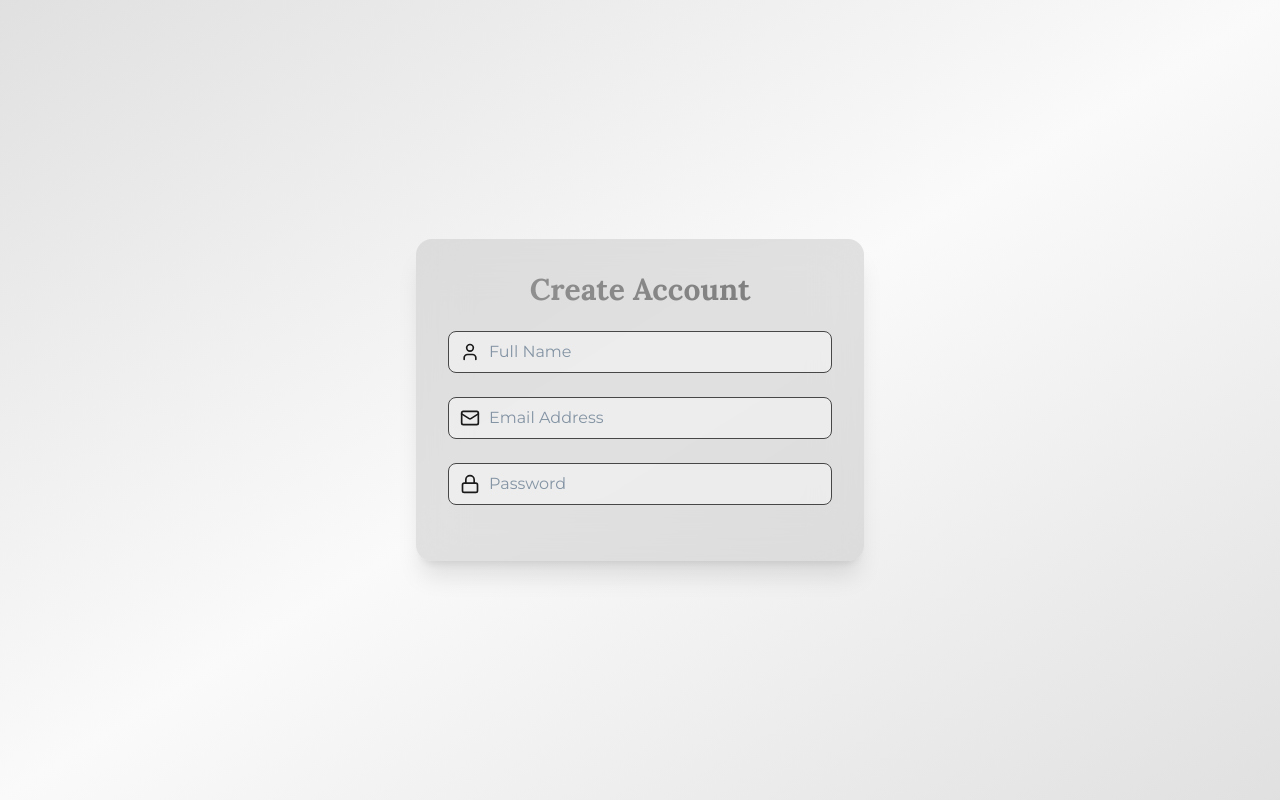
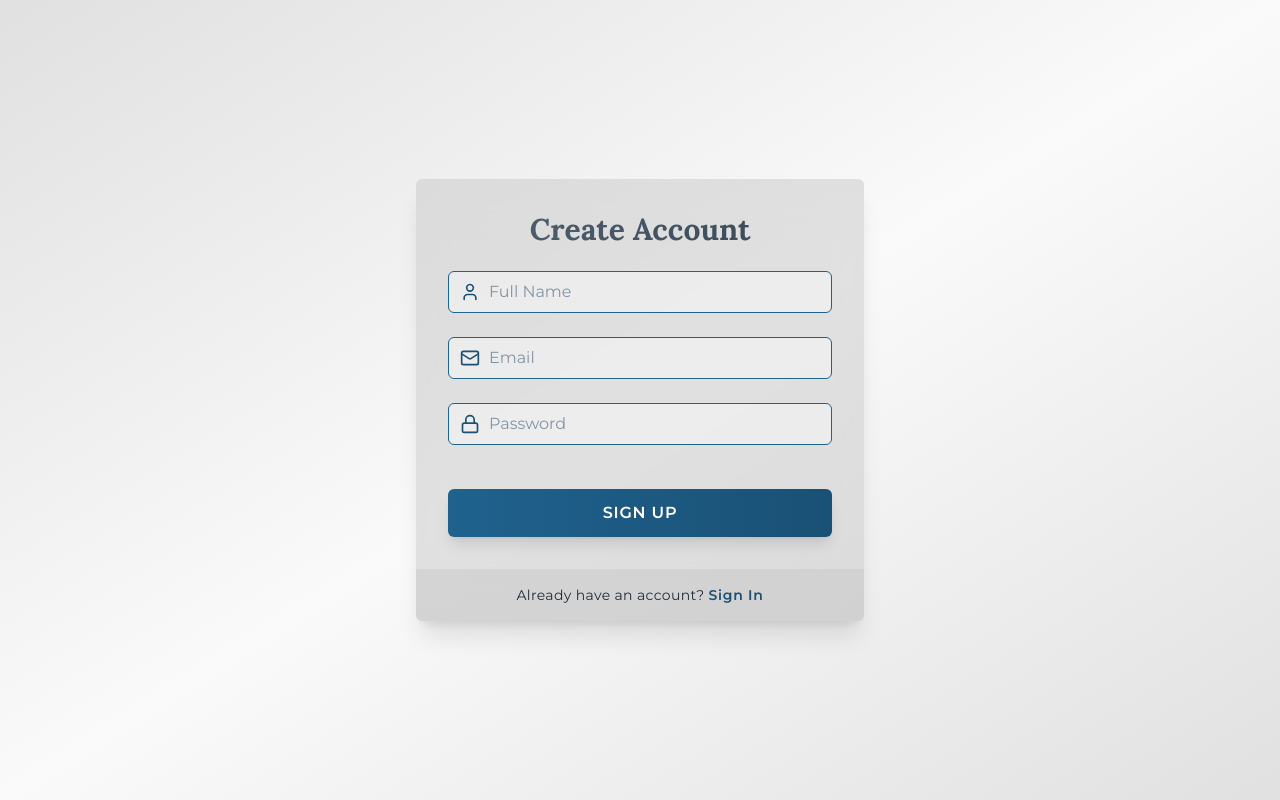
Before and after one commit to MAbdurahman/mern-auth-advance, a React (Vite) app in the folder frontend/: page /sign-up in a window 1280 px wide. Built offline with nearby package versions, Linux system fonts and the light colour scheme.

Commit message:
Add button to pages/SignUpPage.jsx, and update styles on form inputs

```diff
--- a/frontend/src/components/Input.jsx
+++ b/frontend/src/components/Input.jsx
@@ -3,10 +3,10 @@ export default function Input({ icon: Icon, ...props }) {
    return (
       <div className='relative mb-6'>
          <div className='absolute inset-y-0 left-0 flex items-center pl-3 pointer-events-none'>
-            <Icon className='size-5 text-neutral-900' />
+            <Icon className='size-5 text-blue-01-800' />
          </div>
          <input {...props}
-            className='w-full pl-10 pr-3 py-2 bg-neutral-000 bg-opacity-50 rounded-lg border border-neutral-700 focus:border-augmented-500 focus:ring-2 focus:ring-augmented-500 text-augumented-800 placeholder-augmented-400 transition duration-200'
+            className='w-full pl-10 pr-3 py-2 bg-neutral-000 bg-opacity-50 rounded-md border border-blue-01-700 focus:border-blue-01-700 focus:ring-2 focus:ring-blue-01-700 text-augmented-900 placeholder-augmented-400 transition duration-200'
          />
       </div>
 
--- a/frontend/src/pages/SignUpPage.jsx
+++ b/frontend/src/pages/SignUpPage.jsx
@@ -26,11 +26,11 @@ export default function SignUpPage() {
          initial={{opacity: 0, y: 20}}
          animate={{opacity: 1, y: 0}}
          transition={{duration: 0.5}}
-         className='max-w-md w-full bg-neutral-200 bg-opacity-50 backdrop-filter backdrop-blur-xl rounded-2xl shadow-xl
+         className='max-w-md w-full bg-neutral-200 bg-opacity-50 backdrop-filter backdrop-blur-xl rounded-md shadow-xl
 			overflow-hidden'
       >
          <div className='p-8'>
-            <h2 className='text-3xl font-bold mb-6 text-center bg-gradient-to-r from-neutral-400 to-neutral-500 text-transparent bg-clip-text'>
+            <h2 className='text-3xl font-bold mb-6 text-center bg-gradient-to-r from-augmented-600 to-augmented-700 text-transparent bg-clip-text'>
                Create Account
             </h2>
             <form onSubmit={handleSubmit}>
@@ -44,7 +44,7 @@ export default function SignUpPage() {
                <Input
                   icon={Mail}
                   type='email'
-                  placeholder='Email Address'
+                  placeholder='Email'
                   value={email}
                   onChange={(e) => setEmail(e.target.value)}
                />
@@ -55,7 +55,28 @@ export default function SignUpPage() {
                   value={password}
                   onChange={(e) => setPassword(e.target.value)}
                />
+
+
+               <motion.button
+                  className='mt-5 w-full py-3 px-4 bg-gradient-to-r from-blue-01-700 to-blue-01-800 text-white
+						font-semibold rounded-md shadow-lg hover:from-blue-01-800
+						hover:to-blue-01-700 focus:outline-none focus:ring-2 focus:ring-blue-01-700 focus:ring-offset-2
+						 focus:ring-offset-blue-01-900 transition duration-200 uppercase tracking-wider'
+                  whileHover={{scale: 1.02}}
+                  whileTap={{scale: 0.98}}
+                  type='submit'
+               >
+                  Sign Up
+               </motion.button>
             </form>
+         </div>
+         <div className='px-8 py-4 bg-neutral-200 bg-opacity-50 flex justify-center'>
+            <p className='text-sm text-augmented-800 tracking-wide'>
+               Already have an account?{" "}
+               <Link to={"/sign-in"} className='text-blue-01-800 font-semibold tracking-wider hover:underline'>
+                  Sign In
+               </Link>
+            </p>
          </div>
       </motion.div>
 
```
